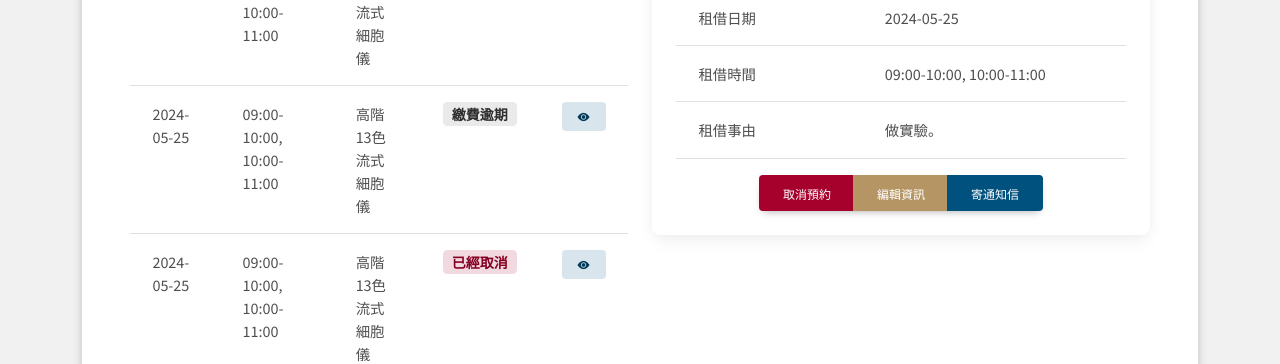
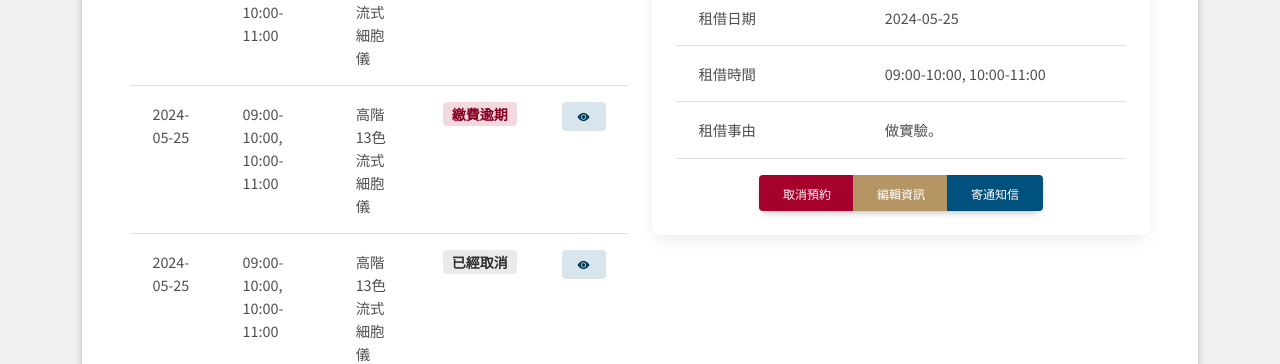
Before and after one commit to chiyi4488/WebThusPFE, a Jekyll site: the page built from pages/manage.html, in a window 1280 px wide. Shown: the part 514-878 px from the top of the page. Built offline with Jekyll 4.4.1, drawn with Linux system fonts in a browser that asks for light colours.

Commit message:
Update badge styles in manage.html and order.html

```diff
--- a/pages/manage.html
+++ b/pages/manage.html
@@ -41,7 +41,7 @@ permalink: /manage/
                     <td>2024-05-25</td>
                     <td>09:00-10:00, 10:00-11:00</td>
                     <td>高階13色流式細胞儀</td>
-                    <td><span class="badge badge-secondary" style="font-size: 14px;">繳費逾期</span></td>
+                    <td><span class="badge badge-danger" style="font-size: 14px;">繳費逾期</span></td>
                     <td><button class="btn btn-secondary btn-sm" data-mdb-ripple-init data-mdb-modal-init
                             data-mdb-target="#exampleModal"><i class="bi bi-eye-fill"></i></button></td>
 
@@ -50,7 +50,7 @@ permalink: /manage/
                     <td>2024-05-25</td>
                     <td>09:00-10:00, 10:00-11:00</td>
                     <td>高階13色流式細胞儀</td>
-                    <td><span class="badge badge-danger" style="font-size: 14px;">已經取消</span></td>
+                    <td><span class="badge badge-secondary" style="font-size: 14px;">已經取消</span></td>
                     <td><button class="btn btn-secondary btn-sm" data-mdb-ripple-init data-mdb-modal-init
                             data-mdb-target="#exampleModal"><i class="bi bi-eye-fill"></i></button></td>
                 </tr>
--- a/pages/order.html
+++ b/pages/order.html
@@ -41,7 +41,7 @@ permalink: /order/
                     <td>2024-05-25</td>
                     <td>09:00-10:00, 10:00-11:00</td>
                     <td>高階13色流式細胞儀</td>
-                    <td><span class="badge badge-secondary" style="font-size: 14px;">繳費逾期</span></td>
+                    <td><span class="badge badge-danger" style="font-size: 14px;">繳費逾期</span></td>
                     <td><a class="btn btn-warning btn-sm" href="/payment/">立即繳費</a></td>
 
                 </tr>
@@ -49,7 +49,7 @@ permalink: /order/
                     <td>2024-05-25</td>
                     <td>09:00-10:00, 10:00-11:00</td>
                     <td>高階13色流式細胞儀</td>
-                    <td><span class="badge badge-danger" style="font-size: 14px;">已經取消</span></td>
+                    <td><span class="badge badge-secondary" style="font-size: 14px;">已經取消</span></td>
                     <td></td>
                 </tr>
             </tbody>
```
